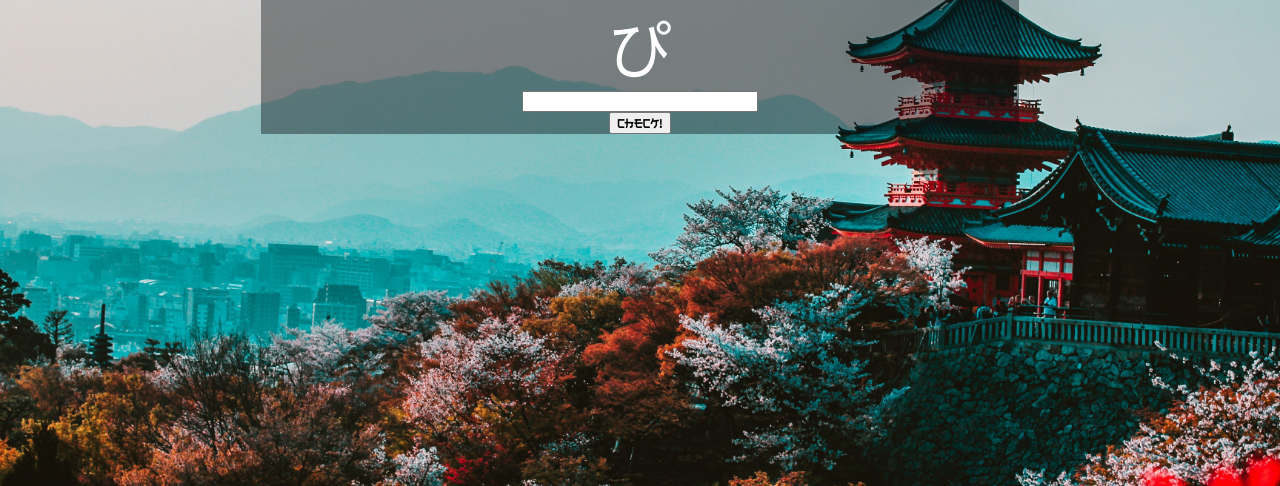
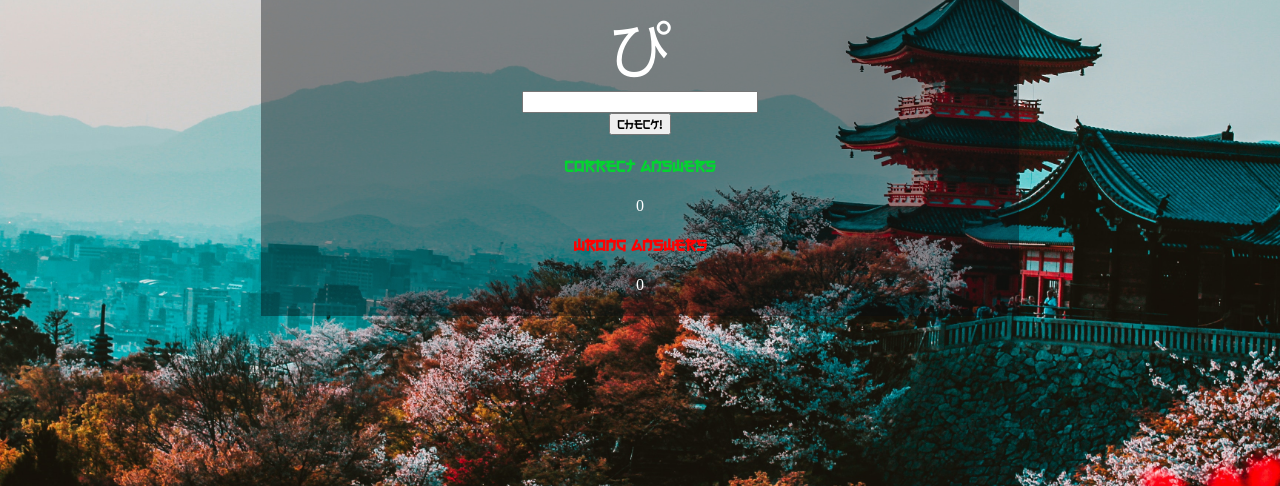
Before and after one commit to Lotosney/hiragana-memoriser, a plain HTML site: page index.html in a window 1280 px wide. Shown: the part 314-800 px from the top of the page. Drawn offline with Linux system fonts and the light colour scheme.

Commit message:
Add negative and positive scores

```diff
--- a/index.html
+++ b/index.html
@@ -19,6 +19,12 @@
                 <input type="button" class="submit" onclick="checkOfChoiceCorrecteness()"value="Check!" >
             </form>
             <div class="feedback" id="feedback"></div>
+            <div class="scoreContainer" id="scoreContainer">
+                <h4 class ="color-green">Correct answers</h4>
+                <div class="positiveScore" id="positiveScoreNumber"></div>
+                <h4 class ="color-red">Wrong answers</h4>
+                <div class="negativeScore" id="negativeScoreNumber"></div>
+            </div>
         </div>
     </main>
     <script src="script.js"></script>
--- a/script.js
+++ b/script.js
@@ -32,7 +32,13 @@ let latinSigns=['a', 'i' , 'u'	, 'e'	, 'o',  'ka'	, 'ki'	, 'ku'	, 'ke'	, 'ko'	,
 , 'vu'
 ]
 
+let scoreNum = 0;
+let negScoreNum = 0;
 
+let positiveScoreNumber = document.getElementById('positiveScoreNumber')
+positiveScoreNumber.innerText = `${scoreNum}`
+let negativeScoreNumber = document.getElementById('negativeScoreNumber')
+negativeScoreNumber.innerText = `${negScoreNum}`
 
 let chosenHiragana = Math.floor(Math.random() * hiraganaSigns.length)
 console.log(chosenHiragana, hiraganaSigns[chosenHiragana]);
@@ -61,6 +67,10 @@ checkOfChoiceCorrecteness=()=>{
         hiragana = document.getElementById('hiraganaContainer')
         hiragana.innerText = `${hiraganaSigns[chosenHiragana]}`
 
+        scoreNum = scoreNum + 1
+        positiveScoreNumber.innerText = `${scoreNum}`
+
+
     }else{
         myFeedback = document.getElementById('feedback')
         let failText = "Wrong, correct answer was: " + latinSigns[chosenLatin] +" " ;
@@ -73,5 +83,8 @@ checkOfChoiceCorrecteness=()=>{
         hiragana = document.getElementById('hiraganaContainer')
         hiragana.innerText = `${hiraganaSigns[chosenHiragana]}`
 
+        negScoreNum = negScoreNum + 1
+        negativeScoreNumber.innerText = `${negScoreNum}`
+
     }
 }
--- a/style.css
+++ b/style.css
@@ -28,7 +28,7 @@ body {
     text-align: center;
     flex-direction: column;
     margin-inline: 20%;
-  ;
+
 }
 .hiraganaContainer {
     font-size: 400%;
@@ -40,15 +40,25 @@ body {
 }
 .userInput{
     width:30%;
+    font-family: Electroharmonix;
 
 }
 .submit{
     margin-inline: 25%;
     font-family:Electroharmonix;
 }
+
 .color-red{
     color: rgb(255, 0, 0);
+    font-family:Electroharmonix;
 }
 .color-green{
-    color: rgb(4, 211, 49)
+    color: rgb(4, 211, 49);
+    font-family:Electroharmonix;
 }
+h4{
+    font-family: Electroharmonix;
+}
+.negativeScore{
+    margin-bottom: 1.33em;
+}
```
